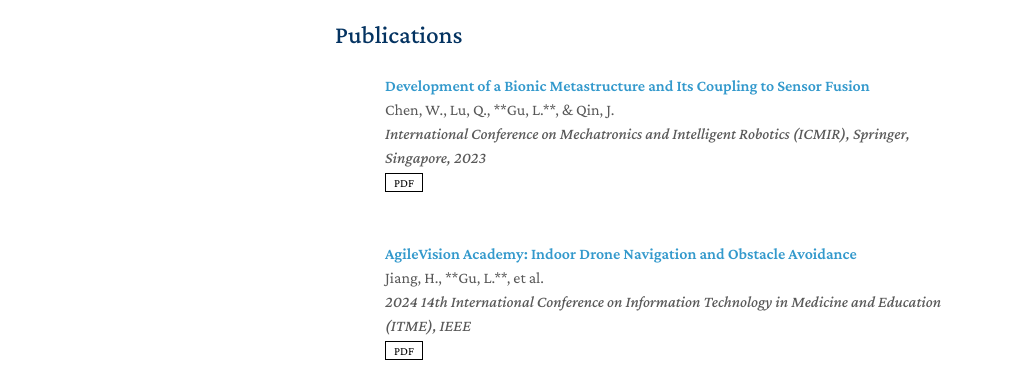
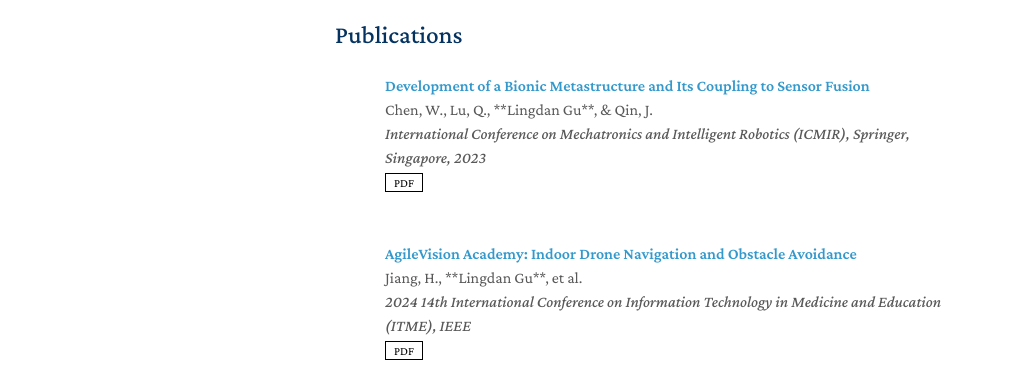
Before and after one commit to Aidenku/aidenku.github.io, a Jekyll site: the page built from index.md, in a window 1280 px wide and 1279 px high. Shown: the part 449-825 px from the top of the window, without its empty margins (135-1151 px from the left). Built offline with Jekyll 4.4.1, drawn with Linux system fonts in a browser that asks for light colours; a style sheet for code colours, icons or effects is not loaded; our own code applies the rules of GitHub Pages for plain Markdown files.

Commit message:
Update publications.yml

```diff
--- a/_data/publications.yml
+++ b/_data/publications.yml
@@ -1,12 +1,12 @@
 main:
   - title: "Development of a Bionic Metastructure and Its Coupling to Sensor Fusion"
-    authors: "Chen, W., Lu, Q., **Gu, L.**, & Qin, J."
+    authors: Chen, W., Lu, Q., **Lingdan Gu**, & Qin, J.
     conference: "International Conference on Mechatronics and Intelligent Robotics (ICMIR), Springer, Singapore, 2023"
     conference_short: "ICMIR 2023"
     pdf: "https://link.springer.com/chapter/10.1007/978-981-99-7311-8_43"
 
   - title: "AgileVision Academy: Indoor Drone Navigation and Obstacle Avoidance"
-    authors: "Jiang, H., **Gu, L.**, et al."
+    authors: Jiang, H., **Lingdan Gu**, et al.
     conference: "2024 14th International Conference on Information Technology in Medicine and Education (ITME), IEEE"
     conference_short: "ITME 2024"
     pdf: "https://ieeexplore.ieee.org/abstract/document/10935434"
```
